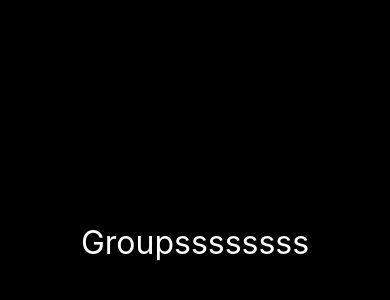
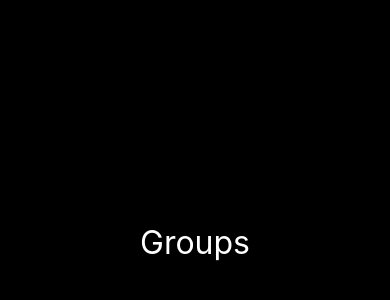
Before and after one commit to eduardojigub/ignite_team_rn, a React Native app: screen / in a window 390 px wide. Shown: the part 180-480 px from the top of the page. Built offline with nearby package versions, Linux system fonts and the light colour scheme.

Commit message:
feat: create theme.ts file

```diff
--- a/src/screens/Groups/index.tsx
+++ b/src/screens/Groups/index.tsx
@@ -1,22 +1,9 @@
-import { StyleSheet, Text, View } from 'react-native';
+import { Container, Title } from './styles';
 
 export function Groups() {
   return (
-    <View style={styles.container}>
-      <Text style={styles.text}>Groupssssssss</Text>
-    </View>
+    <Container>
+      <Title>Groups</Title>
+    </Container>
   );
 }
-
-const styles = StyleSheet.create({
-  container: {
-    flex: 1,
-    backgroundColor: '#000',
-    alignItems: 'center',
-    justifyContent: 'center',
-  },
-  text: {
-    color: '#fff',
-    fontSize: 32,
-  },
-});
--- /dev/null
+++ b/src/screens/Groups/styles.ts
@@ -0,0 +1,13 @@
+import styled from "styled-components/native";
+
+export const Container = styled.View`
+    flex: 1;
+    background-color: #000;
+    align-items: center;
+    justify-content: center;
+`;
+
+export const Title = styled.Text`
+    color: #FFF;
+    font-size: 32px;
+`;
```
Also changed, not shown: src/themes/index.ts (added, +29 -0 lines).
